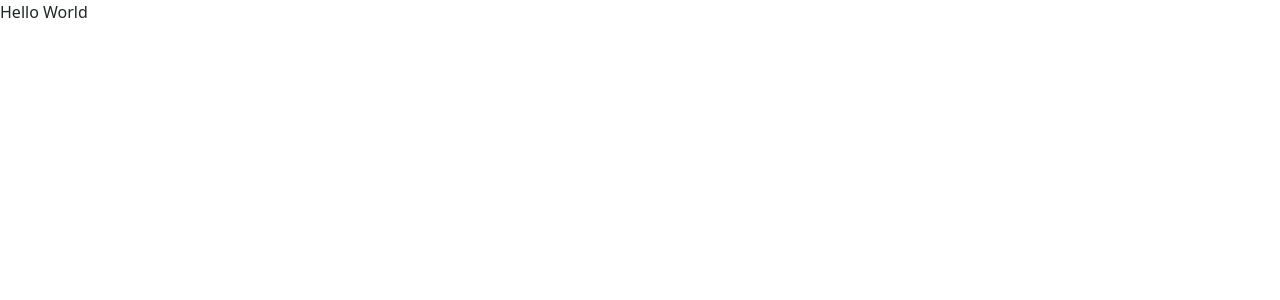
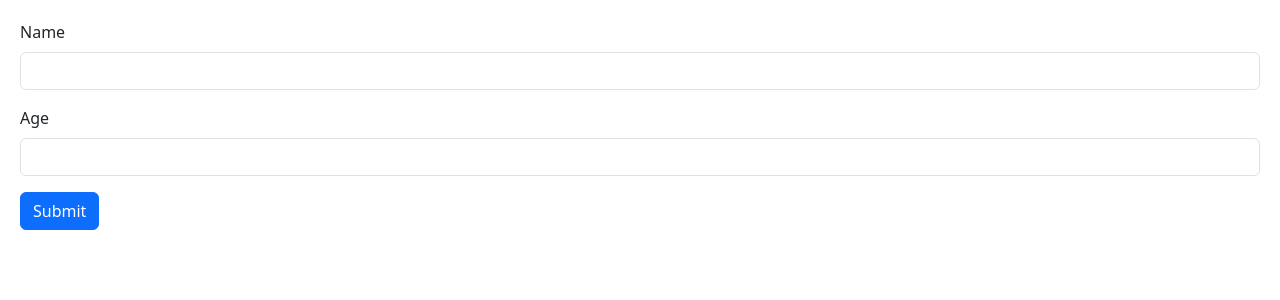
Before and after one commit to YashPatel50/react-training-app, a React (Vite) app: page / in a window 1280 px wide. Shown: the top 300 px of the page. Built offline with nearby package versions, Linux system fonts and the light colour scheme.

Commit message:
Created Base form

```diff
--- a/src/App2.tsx
+++ b/src/App2.tsx
@@ -1,5 +1,7 @@
+import Form from "./Components/Form";
+
 function App() {
-  return <div>Hello World</div>;
+  return <Form></Form>;
 }
 
 export default App;
--- /dev/null
+++ b/src/Components/Form.tsx
@@ -0,0 +1,31 @@
+import React from "react";
+
+const Form = () => {
+  return (
+    <form
+      onSubmit={(event) => {
+        event.preventDefault();
+        console.log("Submit");
+      }}
+    >
+      <div className="mb-3">
+        <label htmlFor="name" className="form-label">
+          Name
+        </label>
+        <input id="name" type="text" className="form-control" />
+      </div>
+
+      <div className="mb-3">
+        <label htmlFor="age" className="form-label">
+          Age
+        </label>
+        <input id="age" type="number" className="form-control" />
+      </div>
+      <button className="btn btn-primary" type="submit">
+        Submit
+      </button>
+    </form>
+  );
+};
+
+export default Form;
--- /dev/null
+++ b/src/index.css
@@ -0,0 +1,3 @@
+body {
+    padding: 20px;
+}
--- a/src/main.tsx
+++ b/src/main.tsx
@@ -1,7 +1,8 @@
 import { StrictMode } from "react";
 import { createRoot } from "react-dom/client";
+import App2 from "./App2.tsx";
 import "bootstrap/dist/css/bootstrap.css";
-import App2 from "./App2.tsx";
+import "./index.css";
 
 createRoot(document.getElementById("root")!).render(
   <StrictMode>
```
